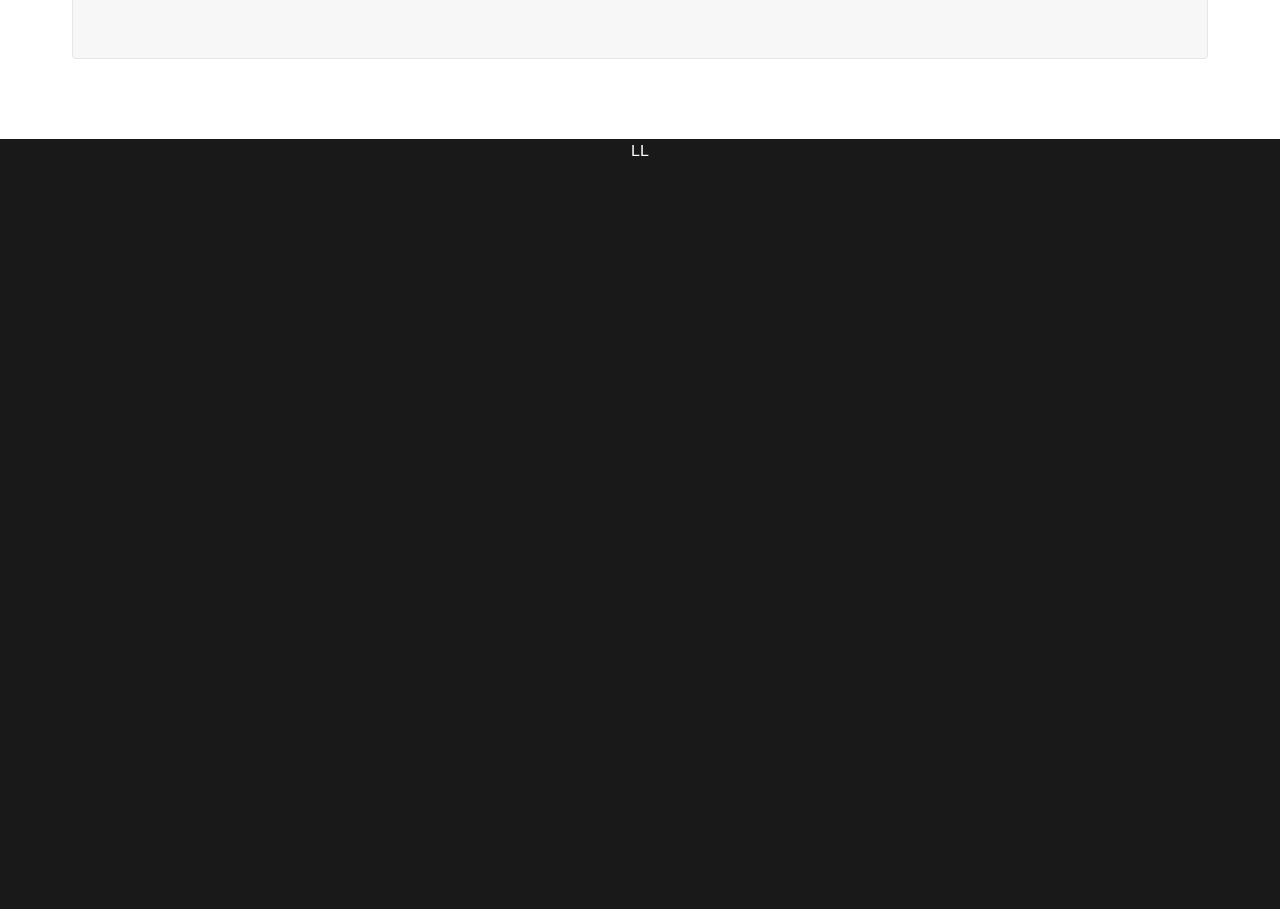
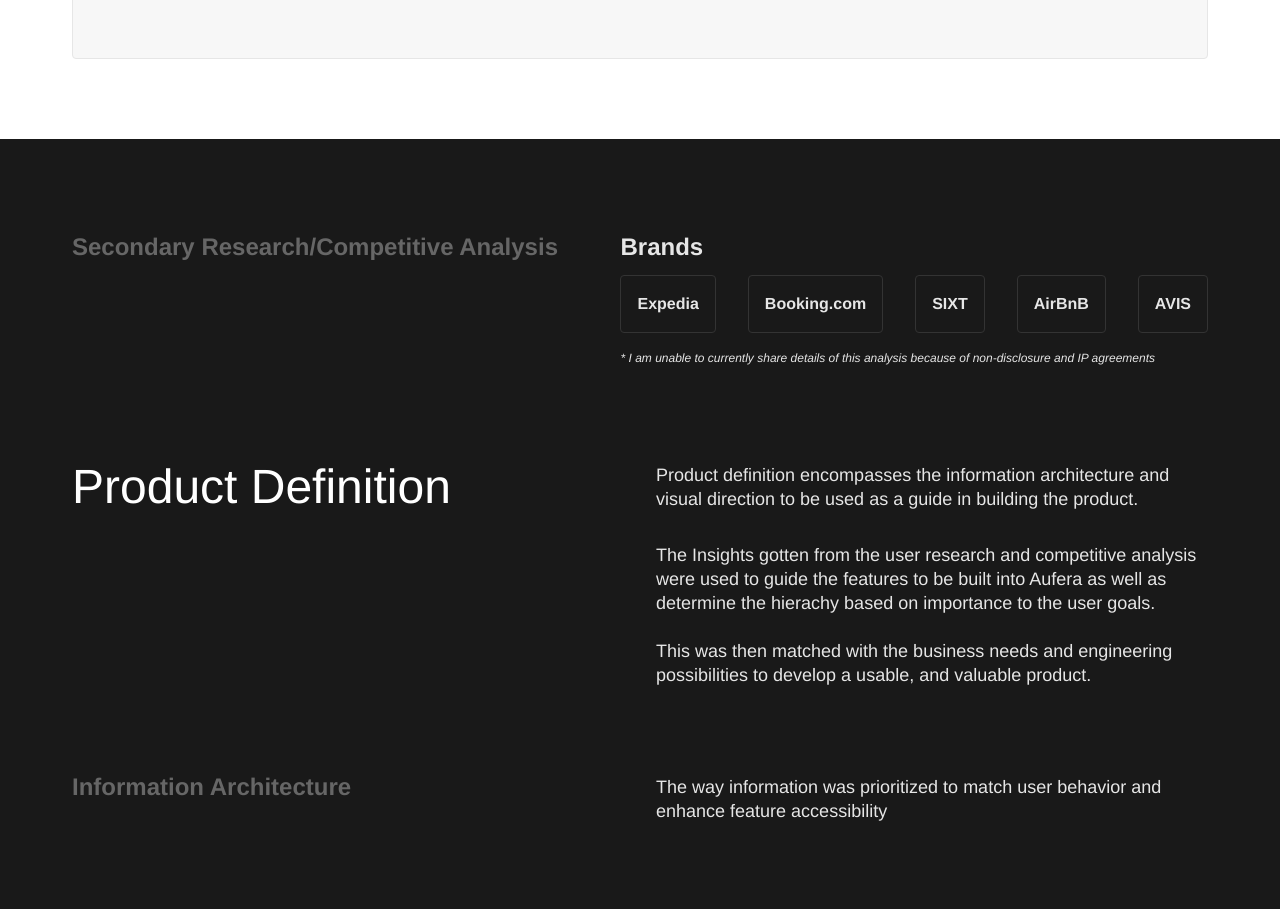
Before and after one commit to Muqtadirat/uy-portfolio, a React (Create React App) app: page /auferaComp/aufera in a window 1280 px wide. Shown: the part 6620-7529 px from the top of the page. Built offline with nearby package versions, Linux system fonts and the light colour scheme.

Commit message:
Updated wireframe component

```diff
--- a/src/components/auferaComp/Wireframe.jsx
+++ b/src/components/auferaComp/Wireframe.jsx
@@ -1,5 +1,105 @@
+import Chart from "./Chart";
+import Frames from "./Frames";
+import visual1 from "./images/visual-1.png";
+import visual2 from "./images/visual-2.png";
+import visual3 from "./images/visual-3.png";
+import visual4 from "./images/visual-4.png";
+
 function Wireframe() {
-  return <div className="Wireframe">LL</div>;
+  return (
+    <div className="Wireframe mx-[72px] text-greyscale-90">
+      <div className="research flex py-[96px] gap-[32px]">
+        <p className="text-greyscale-40 w-[668px] font-bold text-[24px] font-largescreen-caption leading-[24px] text-left">
+          Secondary Research/Competitive Analysis
+        </p>
+
+        <div className="wrapper w-[668px]">
+          <p className="mb-[16px] text-left font-bold text-[24px] font-largescreen-caption leading-[24px]">
+            Brands
+          </p>
+          <div className="flex text-[16px] gap-[32px] mb-[16px]">
+            <p className="border font-bold rounded-[4px] px-[16px] py-[16px] border-greyscale-20">
+              Expedia
+            </p>
+            <p className="border font-bold rounded-[4px] px-[16px] py-[16px] border-greyscale-20">
+              Booking.com
+            </p>
+            <p className="border font-bold rounded-[4px] px-[16px] py-[16px] border-greyscale-20">
+              SIXT
+            </p>
+            <p className="border font-bold rounded-[4px] px-[16px] py-[16px] border-greyscale-20">
+              AirBnB
+            </p>
+            <p className="border font-bold rounded-[4px] px-[16px] py-[16px] border-greyscale-20">
+              AVIS
+            </p>
+          </div>
+          <p className="text-[12px] text-left leading-[18px] italic">
+            * I am unable to currently share details of this analysis because of
+            non-disclosure and IP agreements
+          </p>
+        </div>
+      </div>
+      {/*  */}
+      <div className="productDefinition flex text-left gap-[32px]">
+        <p className="text-[48px] font-medium text-greyscale-100 leading-[48px] font-largescreen-xlargedisplay w-[668px]">
+          Product Definition
+        </p>
+        <div className="wrapper w-[668px] text-[18px] leading-[24px]">
+          <p>
+            Product definition encompasses the information architecture and
+            visual direction to be used as a guide in building the product.
+          </p>
+
+          <p className="mt-[2rem]">
+            The Insights gotten from the user research and competitive analysis
+            were used to guide the features to be built into Aufera as well as
+            determine the hierachy based on importance to the user goals.
+          </p>
+          <br />
+          <p>
+            This was then matched with the business needs and engineering
+            possibilities to develop a usable, and valuable product.
+          </p>
+        </div>
+      </div>
+      {/*  */}
+      <div className="architecture flex my-[88px] text-left gap-[32px]">
+        <p className="text-greyscale-40 w-[668px] font-bold text-[24px] font-largescreen-caption leading-[24px]">
+          Information Architecture
+        </p>
+        <p className="w-[668px] text-[18px] leading-[24px]">
+          The way information was prioritized to match user behavior and enhance
+          feature accessibility
+        </p>
+      </div>
+      <Chart />
+      <Frames />
+
+      <div className="prototyping mt-[96px]">
+        <div className="flex text-left">
+          <p className="text-[48px] font-medium text-greyscale-100 leading-[48px] font-largescreen-xlargedisplay w-[668px]">
+            Prototyping
+          </p>
+          <div className="text-wrapper w-[668px] text-[18px] leading-[24px]">
+            <p>
+              To complete the visual structure of the product, I prepared a
+              style guide to be used to create tokens for a design system for
+              the engineers and create a rapidly-scalable product design
+              foundation.
+            </p>
+          </div>
+        </div>
+        {/*  */}
+        <div className="visuals] mt-[64px]">
+          <img src={visual1} alt="" style={{ width: "1190px" }} className="mb-[32px]"/>
+          <img src={visual2} alt="" style={{ width: "1190px" }} className="mb-[32px]"/>
+          <img src={visual3} alt="" style={{ width: "964px" }} className="mb-[32px]"/>
+          <img src={visual4} alt="" style={{ width: "1126px" }} />
+        </div>
+      </div>
+    </div>
+  );
 }
 
 export default Wireframe;
```
